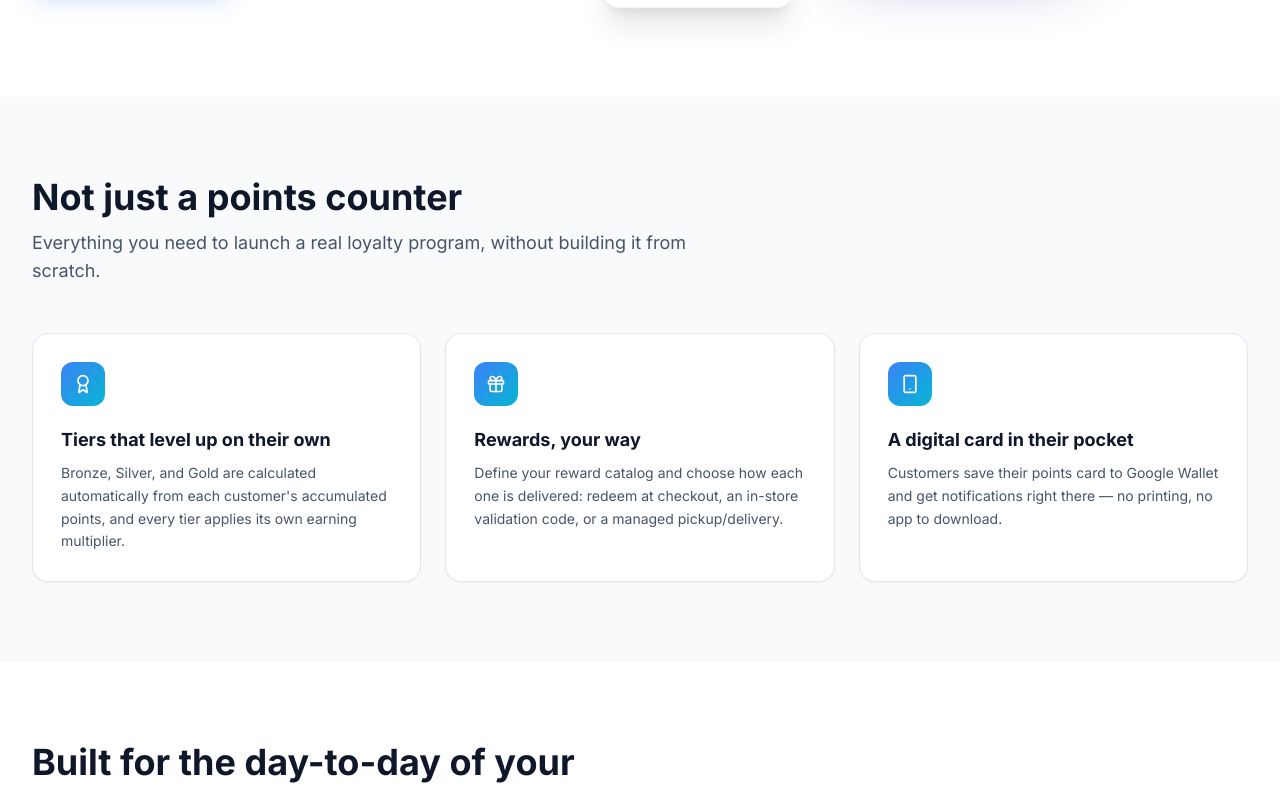
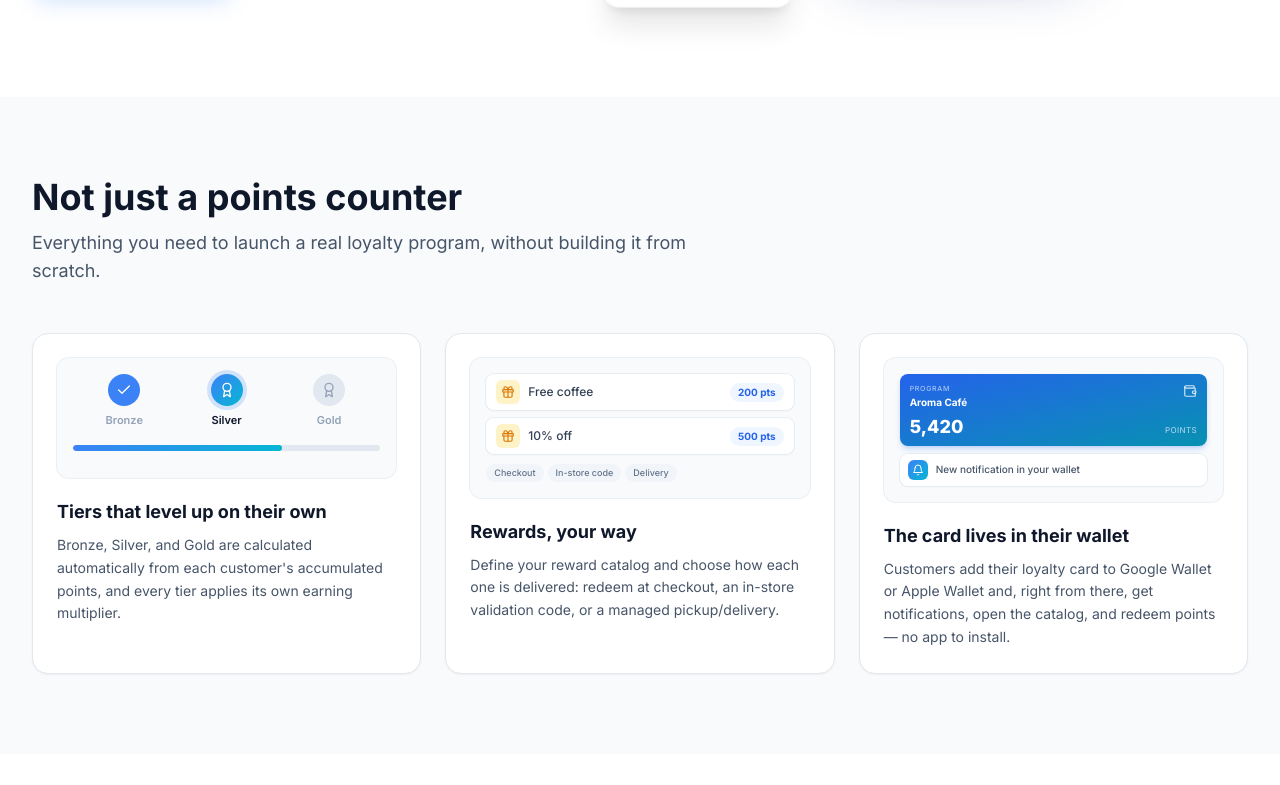
Before and after one commit to TecnoLTS/TecnoLTS, a Next.js app: page /en/products/loyalty-rewards in a window 1280 px wide. Shown: the part 767-1552 px from the top of the page. Built offline with nearby package versions, Linux system fonts and the light colour scheme; no server answers.

Commit message:
Feat: Mejora en diseño de cards explicativos

```diff
--- a/app/(site)/[lang]/products/loyalty-rewards/page.tsx
+++ b/app/(site)/[lang]/products/loyalty-rewards/page.tsx
@@ -1,10 +1,8 @@
 import type { Metadata } from 'next';
 import { notFound } from 'next/navigation';
 import {
-  Award,
   BarChart3,
   Building2,
-  Gift,
   KeyRound,
   Lock,
   Plug,
@@ -12,7 +10,6 @@ import {
   ShieldAlert,
   ShoppingBag,
   SlidersHorizontal,
-  Smartphone,
   Sparkles,
   UserCheck,
   type LucideIcon,
@@ -24,6 +21,7 @@ import ScrollToTopButton from '@/app/_components/ScrollToTopButton';
 import ContactModalButton from '@/app/_components/ContactModalButton';
 import LoyaltyRewardsHeroVisual from '@/app/_components/products/LoyaltyRewardsHeroVisual';
 import LoyaltyRewardsFeatureCards from '@/app/_components/products/LoyaltyRewardsFeatureCards';
+import LoyaltyRewardsPillars from '@/app/_components/products/LoyaltyRewardsPillars';
 import { isLocale, localePath, locales } from '@/lib/i18n';
 import { BRAND_NAME, getAbsoluteUrl } from '@/lib/seo';
 import { translations } from '@/lib/translations';
@@ -32,7 +30,6 @@ type PageParams = {
   lang: string;
 };
 
-const pillarIcons: LucideIcon[] = [Award, Gift, Smartphone];
 const featureIcons: LucideIcon[] = [
   ShoppingBag,
   SlidersHorizontal,
@@ -138,7 +135,7 @@ export default async function LoyaltyRewardsPage({
               </div>
             </div>
 
-            <div className="relative h-[560px] sm:h-[640px] flex items-center justify-center">
+            <div className="relative mx-auto w-full max-w-[24rem] lg:max-w-none h-[500px] sm:h-[600px] lg:h-[640px] flex items-center justify-center">
               <LoyaltyRewardsHeroVisual
                 programLabel={page.heroVisual.programLabel}
                 program={page.card.program}
@@ -162,40 +159,19 @@ export default async function LoyaltyRewardsPage({
       </section>
 
       {/* Pillars */}
-      <section className="py-16 sm:py-20 px-4 sm:px-6 lg:px-8 bg-slate-50 dark:bg-slate-900/40">
-        <div className="max-w-7xl mx-auto">
-          <div className="max-w-2xl mb-12">
-            <h2 className="text-2xl sm:text-3xl md:text-4xl font-bold text-slate-900 dark:text-white mb-3">
-              {page.pillarsTitle}
-            </h2>
-            <p className="text-base sm:text-lg text-slate-600 dark:text-slate-300">
-              {page.pillarsSubtitle}
-            </p>
-          </div>
-
-          <div className="grid md:grid-cols-3 gap-5 sm:gap-6">
-            {page.pillars.map((pillar, i) => {
-              const Icon = pillarIcons[i];
-              return (
-                <div
-                  key={pillar.title}
-                  className="rounded-2xl border border-slate-200 bg-white p-6 sm:p-7 shadow-sm transition-all hover:-translate-y-1 hover:shadow-lg dark:border-slate-800 dark:bg-slate-900"
-                >
-                  <div className="flex h-11 w-11 items-center justify-center rounded-xl bg-gradient-to-br from-blue-500 to-cyan-500 mb-5">
-                    <Icon className="h-5 w-5 text-white" />
-                  </div>
-                  <h3 className="text-lg font-bold text-slate-900 dark:text-white mb-2">
-                    {pillar.title}
-                  </h3>
-                  <p className="text-sm leading-relaxed text-slate-600 dark:text-slate-300">
-                    {pillar.description}
-                  </p>
-                </div>
-              );
-            })}
-          </div>
-        </div>
-      </section>
+      <LoyaltyRewardsPillars
+        title={page.pillarsTitle}
+        subtitle={page.pillarsSubtitle}
+        pillars={page.pillars}
+        tiers={page.pillarVisual.tiers}
+        rewards={page.pillarVisual.rewards}
+        deliveryTags={page.pillarVisual.deliveryTags}
+        walletNote={page.pillarVisual.walletNote}
+        programLabel={page.heroVisual.programLabel}
+        program={page.card.program}
+        pointsLabel={page.card.pointsLabel}
+        points={page.card.points}
+      />
 
       {/* Feature grid */}
       <section className="py-16 sm:py-20 px-4 sm:px-6 lg:px-8">
--- a/app/_components/products/LoyaltyRewardsHeroVisual.tsx
+++ b/app/_components/products/LoyaltyRewardsHeroVisual.tsx
@@ -41,7 +41,7 @@ export default function LoyaltyRewardsHeroVisual({
   scanPoints,
 }: LoyaltyRewardsHeroVisualProps) {
   return (
-    <div className="relative flex h-full w-full select-none items-center justify-center scale-[1.08] lg:scale-[1.15]">
+    <div className="relative flex h-full w-full select-none items-center justify-center scale-90 sm:scale-100 lg:scale-[1.15]">
       {/* Ambient glow */}
       <div className="pointer-events-none absolute inset-0 flex items-center justify-center">
         <div className="h-72 w-72 rounded-full bg-blue-500/20 blur-3xl" />
@@ -174,35 +174,35 @@ export default function LoyaltyRewardsHeroVisual({
 
       {/* Floating badge — Google Wallet */}
       <div className="animate-float-delay-1 absolute -right-2 top-2 z-20 sm:-right-6 sm:top-4">
-        <div className="flex items-center gap-2 rounded-xl border border-gray-100 bg-white px-3 py-2 shadow-xl">
+        <div className="flex items-center gap-2 rounded-xl border border-gray-100 bg-white dark:border-slate-700 dark:bg-slate-800 px-3 py-2 shadow-xl">
           <div className="flex h-8 w-8 items-center justify-center rounded-lg bg-gradient-to-br from-blue-500 to-cyan-500">
             <Wallet className="h-4 w-4 text-white" />
           </div>
           <div>
-            <p className="text-[8px] leading-none text-gray-400">{availableOn}</p>
-            <p className="mt-0.5 text-[11px] font-bold leading-none text-gray-800">Google Wallet</p>
+            <p className="text-[8px] leading-none text-gray-400 dark:text-slate-400">{availableOn}</p>
+            <p className="mt-0.5 text-[11px] font-bold leading-none text-gray-800 dark:text-slate-100">Google Wallet</p>
           </div>
         </div>
       </div>
 
       {/* Floating badge — Apple Wallet */}
       <div className="animate-float-delay-2 absolute -left-4 top-16 z-20 sm:-left-8 sm:top-20">
-        <div className="flex items-center gap-2 rounded-xl border border-gray-100 bg-white px-3 py-2 shadow-xl">
+        <div className="flex items-center gap-2 rounded-xl border border-gray-100 bg-white dark:border-slate-700 dark:bg-slate-800 px-3 py-2 shadow-xl">
           <div className="flex h-8 w-8 items-center justify-center rounded-lg bg-gradient-to-br from-blue-500 to-cyan-500">
             <Wallet className="h-4 w-4 text-white" />
           </div>
           <div>
-            <p className="text-[8px] leading-none text-gray-400">{availableOn}</p>
-            <p className="mt-0.5 text-[11px] font-bold leading-none text-gray-800">Apple Wallet</p>
+            <p className="text-[8px] leading-none text-gray-400 dark:text-slate-400">{availableOn}</p>
+            <p className="mt-0.5 text-[11px] font-bold leading-none text-gray-800 dark:text-slate-100">Apple Wallet</p>
           </div>
         </div>
       </div>
 
       {/* Floating QR badge */}
       <div className="animate-float-delay-3 absolute -right-3 bottom-20 z-20 sm:-right-8 sm:bottom-24">
-        <div className="flex flex-col items-center gap-1 rounded-xl border border-gray-100 bg-white p-2.5 shadow-xl">
-          <QrCode className="h-10 w-10 text-gray-800" />
-          <p className="text-center text-[8px] font-semibold leading-tight text-gray-500">
+        <div className="flex flex-col items-center gap-1 rounded-xl border border-gray-100 bg-white dark:border-slate-700 dark:bg-slate-800 p-2.5 shadow-xl">
+          <QrCode className="h-10 w-10 text-gray-800 dark:text-slate-100" />
+          <p className="text-center text-[8px] font-semibold leading-tight text-gray-500 dark:text-slate-400">
             {scanToJoin}
           </p>
         </div>
@@ -210,19 +210,19 @@ export default function LoyaltyRewardsHeroVisual({
 
       {/* Floating notification toast */}
       <div className="animate-float-delay-4 absolute -left-2 bottom-10 z-20 sm:-left-6 sm:bottom-12">
-        <div className="flex max-w-[180px] items-center gap-2 rounded-2xl border border-gray-100 bg-white px-3 py-2 shadow-xl">
-          <div className="flex h-7 w-7 flex-shrink-0 items-center justify-center rounded-lg bg-amber-100">
-            <Award className="h-3.5 w-3.5 text-amber-600" />
+        <div className="flex max-w-[180px] items-center gap-2 rounded-2xl border border-gray-100 bg-white dark:border-slate-700 dark:bg-slate-800 px-3 py-2 shadow-xl">
+          <div className="flex h-7 w-7 flex-shrink-0 items-center justify-center rounded-lg bg-amber-100 dark:bg-amber-500/20">
+            <Award className="h-3.5 w-3.5 text-amber-600 dark:text-amber-400" />
           </div>
           <div>
-            <p className="text-[10px] font-bold leading-tight text-gray-800">{levelUpTitle}</p>
-            <p className="mt-0.5 text-[8px] leading-tight text-gray-400">{levelUpSub}</p>
+            <p className="text-[10px] font-bold leading-tight text-gray-800 dark:text-slate-100">{levelUpTitle}</p>
+            <p className="mt-0.5 text-[8px] leading-tight text-gray-400 dark:text-slate-400">{levelUpSub}</p>
           </div>
         </div>
       </div>
 
       {/* Floating stars decoration */}
-      <div className="animate-float-delay-2 absolute -right-8 top-1/3 flex flex-col gap-3 opacity-50 sm:-right-14">
+      <div className="animate-float-delay-2 absolute -right-8 top-1/3 hidden flex-col gap-3 opacity-50 sm:flex sm:-right-14">
         <Star className="h-3 w-3 fill-amber-400 text-amber-400" />
         <Star className="h-2 w-2 fill-blue-400 text-blue-400" />
         <Star className="h-3.5 w-3.5 fill-cyan-400 text-cyan-400" />
--- /dev/null
+++ b/app/_components/products/LoyaltyRewardsPillars.tsx
@@ -0,0 +1,207 @@
+import { Award, Bell, Check, Gift, Wallet } from 'lucide-react';
+
+interface Pillar {
+  title: string;
+  description: string;
+}
+
+interface Reward {
+  name: string;
+  pts: string;
+}
+
+interface LoyaltyRewardsPillarsProps {
+  title: string;
+  subtitle: string;
+  pillars: Pillar[];
+  tiers: string[];
+  rewards: Reward[];
+  deliveryTags: string[];
+  walletNote: string;
+  programLabel: string;
+  program: string;
+  pointsLabel: string;
+  points: string;
+}
+
+/* ---------- Pillar 1: tiers that level up on their own ---------- */
+
+function TiersVisual({ tiers }: { tiers: string[] }) {
+  return (
+    <div className="flex h-full flex-col justify-center gap-4">
+      <div className="flex items-start justify-between">
+        {tiers.map((tier, idx) => {
+          const done = idx < 1;
+          const current = idx === 1;
+          return (
+            <div key={tier} className="flex flex-1 flex-col items-center gap-1.5">
+              <div
+                className={`flex h-8 w-8 items-center justify-center rounded-full transition-colors ${
+                  done
+                    ? 'bg-blue-500 text-white'
+                    : current
+                      ? 'bg-gradient-to-br from-blue-500 to-cyan-500 text-white ring-4 ring-blue-500/20 dark:ring-cyan-400/20'
+                      : 'bg-slate-200 text-slate-400 dark:bg-slate-700 dark:text-slate-500'
+                }`}
+              >
+                {done ? <Check className="h-4 w-4" /> : <Award className="h-4 w-4" />}
+              </div>
+              <span
+                className={`text-[11px] font-semibold ${
+                  current
+                    ? 'text-slate-900 dark:text-white'
+                    : 'text-slate-400 dark:text-slate-500'
+                }`}
+              >
+                {tier}
+              </span>
+            </div>
+          );
+        })}
+      </div>
+      <div className="h-1.5 w-full overflow-hidden rounded-full bg-slate-200 dark:bg-slate-700">
+        <div className="h-full w-[68%] rounded-full bg-gradient-to-r from-blue-500 to-cyan-500" />
+      </div>
+    </div>
+  );
+}
+
+/* ---------- Pillar 2: rewards, your way ---------- */
+
+function RewardsVisual({ rewards, deliveryTags }: { rewards: Reward[]; deliveryTags: string[] }) {
+  return (
+    <div className="flex h-full flex-col justify-center gap-2">
+      {rewards.map((reward) => (
+        <div
+          key={reward.name}
+          className="flex items-center justify-between rounded-lg bg-white px-2.5 py-1.5 shadow-sm ring-1 ring-slate-200/70 dark:bg-slate-900 dark:ring-slate-700/50"
+        >
+          <div className="flex items-center gap-2">
+            <div className="flex h-6 w-6 items-center justify-center rounded-md bg-amber-100 dark:bg-amber-500/20">
+              <Gift className="h-3.5 w-3.5 text-amber-600 dark:text-amber-400" />
+            </div>
+            <span className="text-xs font-medium text-slate-700 dark:text-slate-200">
+              {reward.name}
+            </span>
+          </div>
+          <span className="rounded-full bg-blue-50 px-2 py-0.5 text-[10px] font-bold text-blue-600 dark:bg-blue-900/40 dark:text-cyan-400">
+            {reward.pts}
+          </span>
+        </div>
+      ))}
+      <div className="flex flex-wrap gap-1 pt-0.5">
+        {deliveryTags.map((tag) => (
+          <span
+            key={tag}
+            className="rounded-full bg-slate-100 px-2 py-0.5 text-[9px] font-medium text-slate-500 dark:bg-slate-700/60 dark:text-slate-400"
+          >
+            {tag}
+          </span>
+        ))}
+      </div>
+    </div>
+  );
+}
+
+/* ---------- Pillar 3: the card lives in their wallet ---------- */
+
+function WalletVisual({
+  programLabel,
+  program,
+  pointsLabel,
+  points,
+  walletNote,
+}: {
+  programLabel: string;
+  program: string;
+  pointsLabel: string;
+  points: string;
+  walletNote: string;
+}) {
+  return (
+    <div className="flex h-full flex-col justify-center gap-2">
+      <div className="rounded-lg bg-gradient-to-br from-blue-600 to-cyan-600 p-2.5 shadow-md shadow-blue-600/20">
+        <div className="flex items-start justify-between">
+          <div>
+            <p className="text-[7px] font-medium uppercase tracking-widest text-white/60">
+              {programLabel}
+            </p>
+            <p className="text-[10px] font-bold text-white">{program}</p>
+          </div>
+          <Wallet className="h-3.5 w-3.5 text-white/80" />
+        </div>
+        <div className="mt-2 flex items-end justify-between">
+          <p className="text-lg font-extrabold leading-none text-white">{points}</p>
+          <span className="text-[8px] uppercase tracking-wider text-white/70">{pointsLabel}</span>
+        </div>
+      </div>
+      <div className="flex items-center gap-2 rounded-lg bg-white px-2 py-1.5 shadow-sm ring-1 ring-slate-200/70 dark:bg-slate-900 dark:ring-slate-700/50">
+        <div className="flex h-5 w-5 flex-shrink-0 items-center justify-center rounded-md bg-gradient-to-br from-blue-500 to-cyan-500">
+          <Bell className="h-3 w-3 text-white" />
+        </div>
+        <span className="text-[10px] font-medium leading-tight text-slate-600 dark:text-slate-300">
+          {walletNote}
+        </span>
+      </div>
+    </div>
+  );
+}
+
+export default function LoyaltyRewardsPillars({
+  title,
+  subtitle,
+  pillars,
+  tiers,
+  rewards,
+  deliveryTags,
+  walletNote,
+  programLabel,
+  program,
+  pointsLabel,
+  points,
+}: LoyaltyRewardsPillarsProps) {
+  const visuals = [
+    <TiersVisual key="tiers" tiers={tiers} />,
+    <RewardsVisual key="rewards" rewards={rewards} deliveryTags={deliveryTags} />,
+    <WalletVisual
+      key="wallet"
+      programLabel={programLabel}
+      program={program}
+      pointsLabel={pointsLabel}
+      points={points}
+      walletNote={walletNote}
+    />,
+  ];
+
+  return (
+    <section className="py-16 sm:py-20 px-4 sm:px-6 lg:px-8 bg-slate-50 dark:bg-slate-900/40">
+      <div className="max-w-7xl mx-auto">
+        <div className="max-w-2xl mb-12">
+          <h2 className="text-2xl sm:text-3xl md:text-4xl font-bold text-slate-900 dark:text-white mb-3">
+            {title}
+          </h2>
+          <p className="text-base sm:text-lg text-slate-600 dark:text-slate-300">{subtitle}</p>
+        </div>
+
+        <div className="grid md:grid-cols-3 gap-5 sm:gap-6">
+          {pillars.map((pillar, i) => (
+            <div
+              key={pillar.title}
+              className="rounded-2xl border border-slate-200 bg-white p-5 sm:p-6 shadow-sm transition-all hover:-translate-y-1 hover:shadow-lg dark:border-slate-800 dark:bg-slate-900"
+            >
+              <div className="mb-5 min-h-[7.5rem] rounded-xl bg-slate-50 p-4 ring-1 ring-slate-200/70 dark:bg-slate-800/50 dark:ring-slate-700/50">
+                {visuals[i]}
+              </div>
+              <h3 className="text-lg font-bold text-slate-900 dark:text-white mb-2">
+                {pillar.title}
+              </h3>
+              <p className="text-sm leading-relaxed text-slate-600 dark:text-slate-300">
+                {pillar.description}
+              </p>
+            </div>
+          ))}
+        </div>
+      </div>
+    </section>
+  );
+}
--- a/lib/translations.ts
+++ b/lib/translations.ts
@@ -133,7 +133,7 @@ export const translations = {
       ctaLabel: "View product",
       available: "Available",
       loyaltyRewards: {
-        title: "LoyaltyRewards",
+        title: "Fidepuntos",
         description: "Points-based loyalty and rewards system for your customers."
       },
       invoicing: {
@@ -156,7 +156,7 @@ export const translations = {
     loyaltyRewardsPage: {
       eyebrow: "TecnoLTS Product",
       heroTitle: "Build loyalty with points, tiers, and a card your customers carry in their pocket",
-      heroDescription: "LoyaltyRewards is TecnoLTS's loyalty engine: customers earn points on every purchase, level up automatically, and redeem rewards — all from a digital card in Google Wallet and Apple Wallet, no app to install.",
+      heroDescription: "Fidepuntos is TecnoLTS's loyalty engine: customers earn points on every purchase, level up automatically, and redeem rewards — all from a digital card in Google Wallet and Apple Wallet, no app to install.",
       ctaPrimary: "Request a demo",
       ctaSecondary: "See how it works",
       card: {
@@ -195,10 +195,19 @@ export const translations = {
           description: "Define your reward catalog and choose how each one is delivered: redeem at checkout, an in-store validation code, or a managed pickup/delivery."
         },
         {
-          title: "A digital card in their pocket",
-          description: "Customers save their points card to Google Wallet and get notifications right there — no printing, no app to download."
+          title: "The card lives in their wallet",
+          description: "Customers add their loyalty card to Google Wallet or Apple Wallet and, right from there, get notifications, open the catalog, and redeem points — no app to install."
         }
       ],
+      pillarVisual: {
+        tiers: ["Bronze", "Silver", "Gold"],
+        rewards: [
+          { name: "Free coffee", pts: "200 pts" },
+          { name: "10% off", pts: "500 pts" }
+        ],
+        deliveryTags: ["Checkout", "In-store code", "Delivery"],
+        walletNote: "New notification in your wallet"
+      },
       featuresTitle: "Built for the day-to-day of your business",
       featuresSubtitle: "The operational details that make a loyalty program actually work.",
       features: [
@@ -228,7 +237,7 @@ export const translations = {
         }
       ],
       featureCardsTitle: "The advantage is in the details",
-      featureCardsSubtitle: "Three key workflows that separate LoyaltyRewards from a points counter.",
+      featureCardsSubtitle: "Three key workflows that separate Fidepuntos from a points counter.",
       featureCards: [
         {
           headline: "Import your entire base in minutes",
@@ -236,7 +245,7 @@ export const translations = {
         },
         {
           headline: "Send campaigns directly to their wallet",
-          description: "Every notification lands in Google Wallet where your customers check their card balance. No app downloads, no emails lost in spam folders — just direct, native push alerts to a place they visit daily."
+          description: "Every notification lands in Google Wallet or Apple Wallet, where your customers check their card balance. No app downloads, no emails lost in spam folders — just direct, native push alerts to a place they visit daily."
         },
         {
           headline: "Watch the numbers that matter",
@@ -260,7 +269,7 @@ export const translations = {
         },
         {
           title: "Redeem whenever they want",
-          description: "From the self-service portal or right at your store, through the delivery flow defined."
+          description: "From the catalog in their wallet or right at your store, through the delivery flow defined."
         }
       ],
       securityTitle: "Built to actually hold up",
@@ -289,7 +298,7 @@ export const translations = {
           answer: "No. The points card saves directly to Google Wallet or Apple Wallet, and the self-service portal works from any browser."
         },
         {
-          question: "Can I run more than one business on LoyaltyRewards?",
+          question: "Can I run more than one business on Fidepuntos?",
           answer: "Yes — it's multi-tenant: each business gets its own program, branding, and configuration."
         },
         {
@@ -998,7 +1007,7 @@ export const translations = {
       ctaLabel: "Ver producto",
       available: "Disponible",
       loyaltyRewards: {
-        title: "LoyaltyRewards",
+        title: "Fidepuntos",
         description: "Sistema de puntos y fidelización para tus clientes."
       },
       invoicing: {
@@ -1021,7 +1030,7 @@ export const translations = {
     loyaltyRewardsPage: {
       eyebrow: "Producto TecnoLTS",
       heroTitle: "Fidelizá clientes con puntos, niveles y una tarjeta que llevan en el celular",
-      heroDescription: "LoyaltyRewards es el motor de fidelización de TecnoLTS: tus clientes acumulan puntos en cada compra, suben de nivel automáticamente y canjean premios — todo desde una tarjeta digital en Google Wallet y Apple Wallet, sin instalar ninguna app.",
+      heroDescription: "Fidepuntos es el motor de fidelización de TecnoLTS: tus clientes acumulan puntos en cada compra, suben de nivel automáticamente y canjean premios, todo desde una tarjeta digital en Google Wallet y Apple Wallet, sin instalar ninguna app.",
       ctaPrimary: "Solicitar demo",
       ctaSecondary: "Ver cómo funciona",
       card: {
@@ -1060,10 +1069,19 @@ export const translations = {
           description: "Define tu catálogo de premios y elige cómo se entregan: canje directo en caja, código de validación para retiro en tienda, o gestión de entrega."
         },
         {
-          title: "Tarjeta digital en el celular",
-          description: "Tus clientes guardan su tarjeta de puntos en Google Wallet o Apple Wallety reciben notificaciones en su billetera — sin usar otra app"
+          title: "La tarjeta vive en su billetera",
+          description: "Tus clientes suman su tarjeta de fidelidad a Google Wallet o Apple Wallet y, desde ahí mismo, reciben notificaciones, abren el catálogo y canjean sus puntos — sin instalar ninguna app."
         }
       ],
+      pillarVisual: {
+        tiers: ["Bronce", "Plata", "Oro"],
+        rewards: [
+          { name: "Café gratis", pts: "200 pts" },
+          { name: "10% de descuento", pts: "500 pts" }
+        ],
+        deliveryTags: ["En caja", "Código en tienda", "Entrega"],
+        walletNote: "Nueva notificación en tu billetera"
+      },
       featuresTitle: "Pensado para el día a día de tu negocio",
       featuresSubtitle: "Los detalles operativos que hacen que un programa de lealtad funcione de verdad.",
       features: [
@@ -1093,7 +1111,7 @@ export const translations = {
         }
       ],
       featureCardsTitle: "La ventaja está en los detalles",
-      featureCardsSubtitle: "Tres flujos clave que diferencian a LoyaltyRewards de un simple contador de puntos.",
+      featureCardsSubtitle: "Tres flujos clave que diferencian a Fidepuntos de un simple contador de puntos.",
       featureCards: [
         {
           headline: "Importá tu base entera en minutos",
@@ -1101,7 +1119,7 @@ export const translations = {
         },
         {
           headline: "Mandá campañas directo a su tarjeta digital",
-          description: "Cada notificación llega a Google Wallet, donde tus clientes ven el saldo de su tarjeta. Sin apps que bajar, sin emails perdidos en spam — solo alertas nativas directas en un lugar que visitan a diario."
+          description: "Cada notificación llega a Google Wallet o Apple Wallet, donde tus clientes ven el saldo de su tarjeta. Sin apps que bajar, sin emails perdidos en spam — solo alertas nativas directas en un lugar que visitan a diario."
         },
         {
           headline: "Mirá los números que importan",
@@ -1125,7 +1143,7 @@ export const translations = {
         },
         {
           title: "Canjea cuando quiera",
-          description: "Desde el portal de autoservicio o directo en tu local, con el flujo de entrega definido."
+          description: "Desde el catálogo en su billetera o directo en tu local, con el flujo de entrega definido."
         }
       ],
       securityTitle: "Construido para funcionar en serio",
@@ -1154,7 +1172,7 @@ export const translations = {
           answer: "No. La tarjeta de puntos se guarda directo en Google Wallet o Apple Wallet, y el portal de autoservicio funciona desde cualquier navegador."
         },
         {
-          question: "¿Puedo tener más de un negocio con LoyaltyRewards?",
+          question: "¿Puedo tener más de un negocio con Fidepuntos?",
           answer: "Sí, es multi-negocio: cada uno tiene su propio programa, marca y configuración."
         },
         {
```
